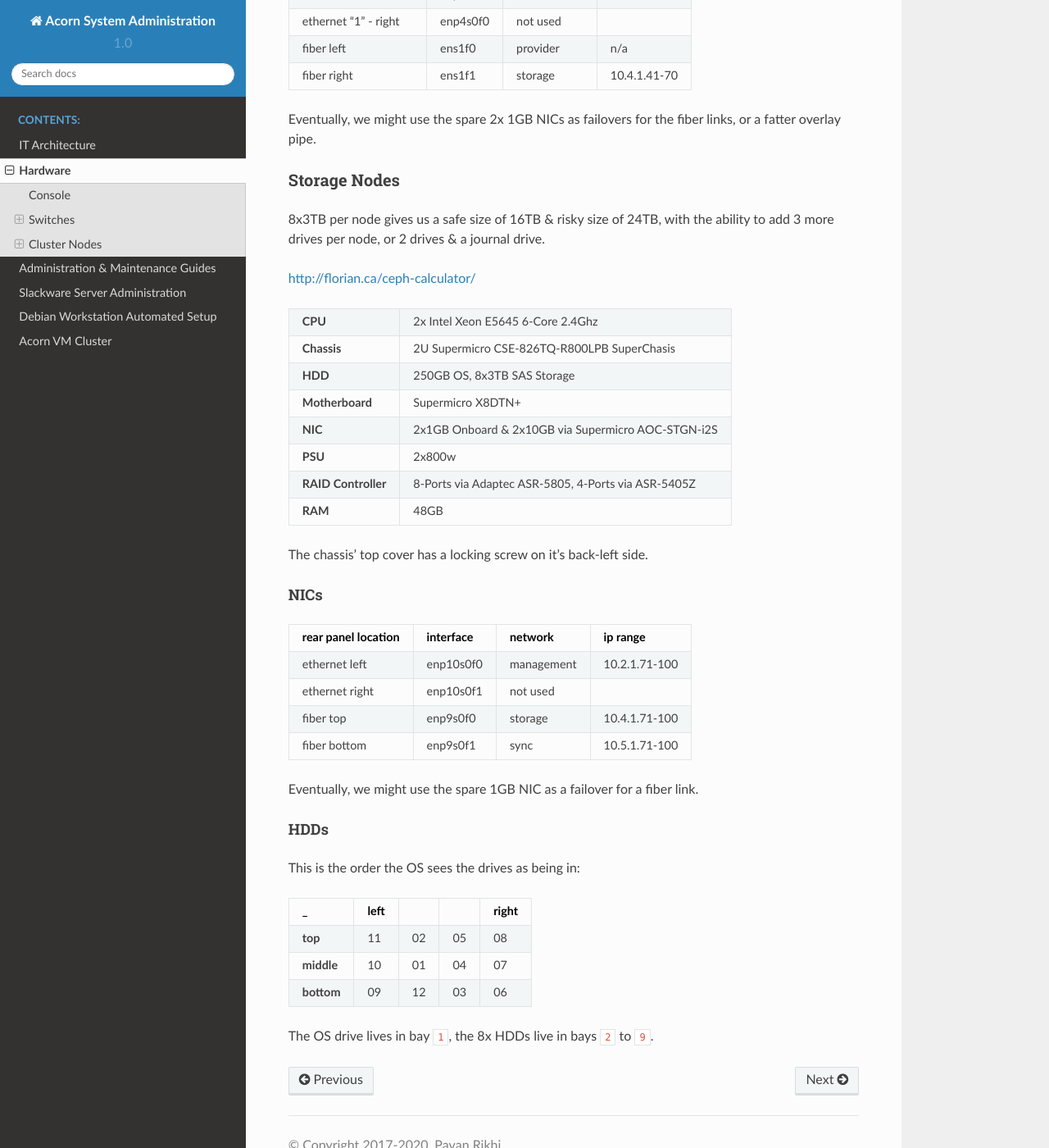
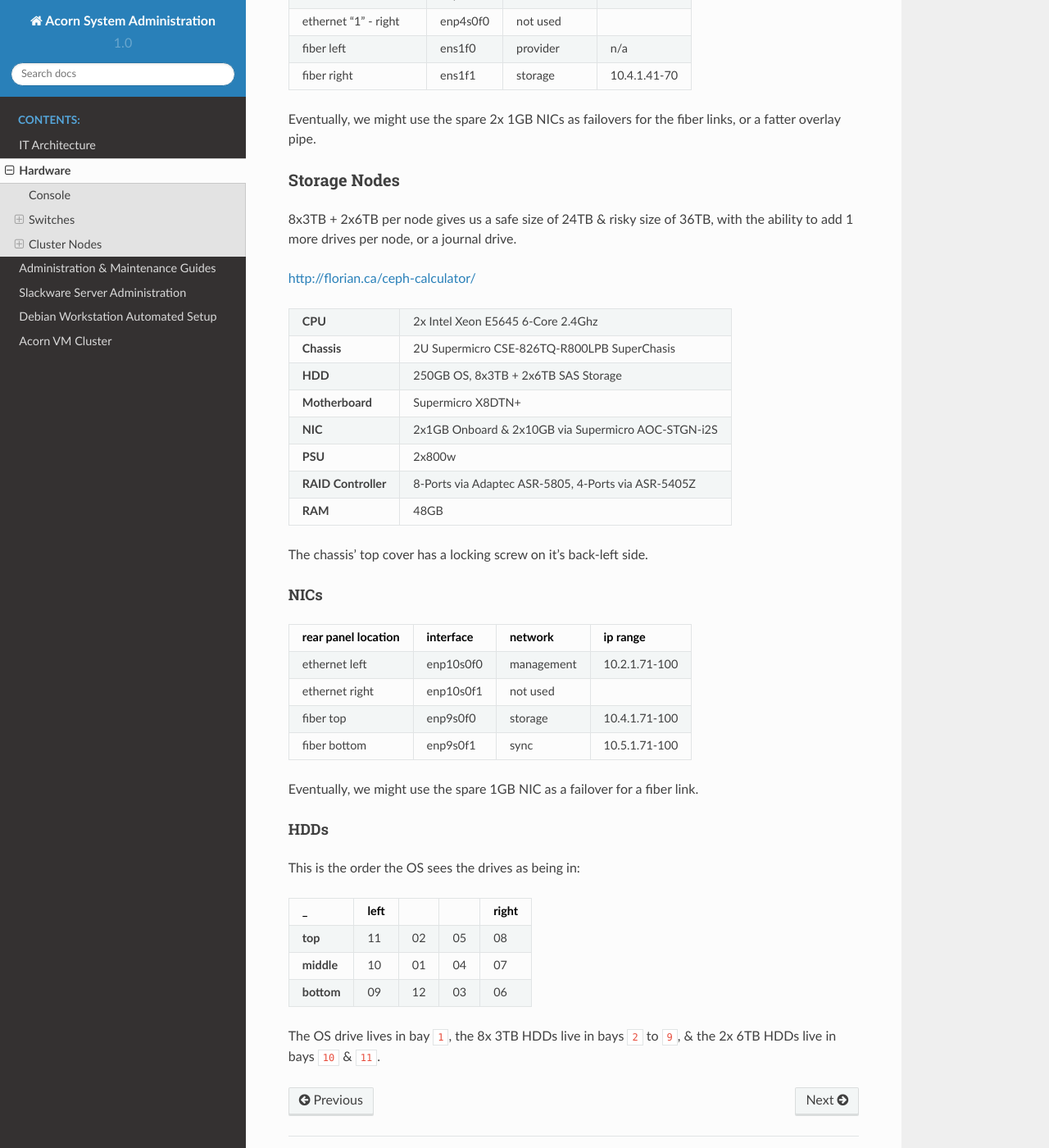
Before and after one commit to prikhi/sysadmintools, a Sphinx documentation site: the page built from docs/source/hardware.rst, in a window 1280 px wide and 1400 px high, scrolled down 5778 px. Shown: the whole window at 82% size. Built offline with Sphinx 7.4.7 and the Read the Docs theme 2.0.0, drawn with Linux system fonts in a browser that asks for light colours.

Commit message:
docs: Update Storage Node HDD Descriptions

```diff
--- a/docs/source/hardware.rst
+++ b/docs/source/hardware.rst
@@ -272,15 +272,15 @@ links, or a fatter overlay pipe.
 Storage Nodes
 --------------
 
-8x3TB per node gives us a safe size of 16TB & risky size of 24TB, with the
-ability to add 3 more drives per node, or 2 drives & a journal drive.
+8x3TB + 2x6TB per node gives us a safe size of 24TB & risky size of 36TB, with
+the ability to add 1 more drives per node, or a journal drive.
 
 http://florian.ca/ceph-calculator/
 
 ====================  ========================================================
 **CPU**               2x Intel Xeon E5645 6-Core 2.4Ghz
 **Chassis**           2U Supermicro CSE-826TQ-R800LPB SuperChasis
-**HDD**               250GB OS, 8x3TB SAS Storage
+**HDD**               250GB OS, 8x3TB + 2x6TB SAS Storage
 **Motherboard**       Supermicro X8DTN+
 **NIC**               2x1GB Onboard & 2x10GB via Supermicro AOC-STGN-i2S
 **PSU**               2x800w
@@ -317,4 +317,5 @@ _           left            right
 **bottom**  09      12  03  06
 ==========  ====    ==  ==  =====
 
-The OS drive lives in bay ``1``, the 8x HDDs live in bays ``2`` to ``9``.
+The OS drive lives in bay ``1``, the 8x 3TB HDDs live in bays ``2`` to ``9``, &
+the 2x 6TB HDDs live in bays ``10`` & ``11``.
```
